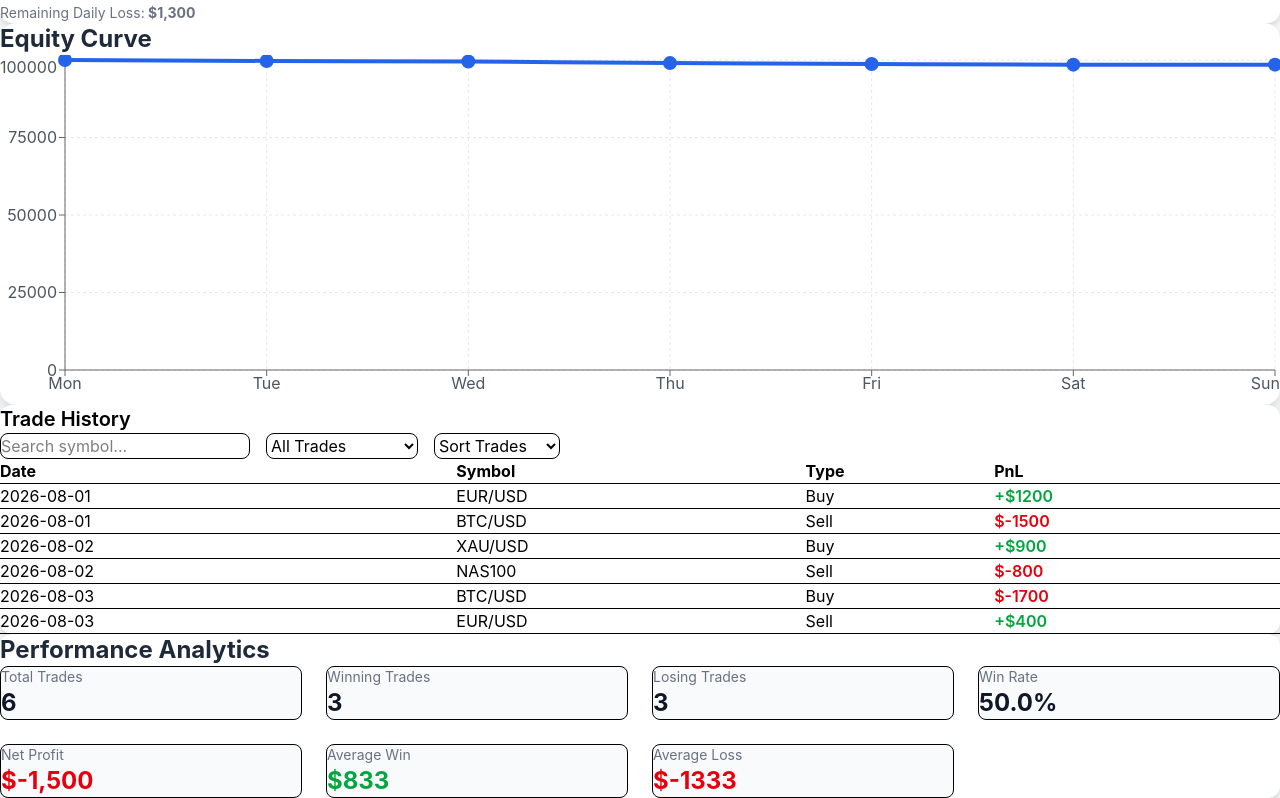
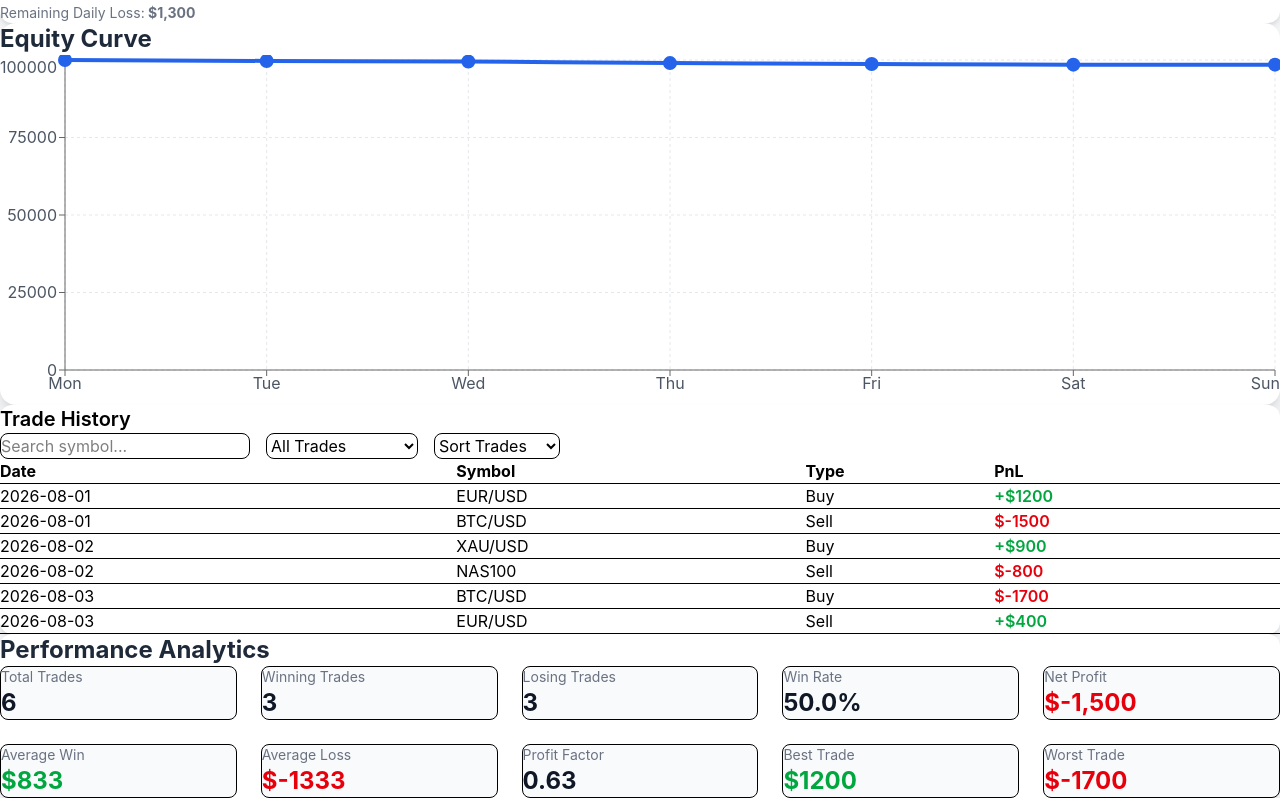
Before and after one commit to nehau072/Trading-risk-dashboard, a React (Vite) app: page / in a window 1280 px wide. Shown: the part 313-1111 px from the top of the page. Built offline with nearby package versions, Linux system fonts and the light colour scheme.

Commit message:
Complete performance analytics dashboard

```diff
--- a/src/components/Dashboard/PerformanceAnalytics.jsx
+++ b/src/components/Dashboard/PerformanceAnalytics.jsx
@@ -1,104 +1,209 @@
 import trades from "../../data/trades";
 
 function PerformanceAnalytics() {
+
   const totalTrades = trades.length;
+
 
   const winningTrades = trades.filter(
     (trade) => trade.pnl > 0
   );
 
+
   const losingTrades = trades.filter(
     (trade) => trade.pnl < 0
   );
 
+
   const totalWins = winningTrades.length;
   const totalLosses = losingTrades.length;
 
-  const winRate = ((totalWins / totalTrades) * 100).toFixed(1);
+
+
+  const winRate =
+    totalTrades > 0
+      ? ((totalWins / totalTrades) * 100).toFixed(1)
+      : 0;
+
+
 
   const netProfit = trades.reduce(
     (sum, trade) => sum + trade.pnl,
     0
   );
 
+
+
   const avgWin =
     totalWins > 0
       ? (
-          winningTrades.reduce((sum, trade) => sum + trade.pnl, 0) /
-          totalWins
+          winningTrades.reduce(
+            (sum, trade) => sum + trade.pnl,
+            0
+          ) / totalWins
         ).toFixed(0)
       : 0;
+
+
 
   const avgLoss =
     totalLosses > 0
       ? (
-          losingTrades.reduce((sum, trade) => sum + trade.pnl, 0) /
-          totalLosses
+          losingTrades.reduce(
+            (sum, trade) => sum + trade.pnl,
+            0
+          ) / totalLosses
         ).toFixed(0)
       : 0;
 
+
+
+  const grossProfit = winningTrades.reduce(
+    (sum, trade) => sum + trade.pnl,
+    0
+  );
+
+
+  const grossLoss = Math.abs(
+    losingTrades.reduce(
+      (sum, trade) => sum + trade.pnl,
+      0
+    )
+  );
+
+
+
+  const profitFactor =
+    grossLoss > 0
+      ? (grossProfit / grossLoss).toFixed(2)
+      : 0;
+
+
+
+  const bestTrade = Math.max(
+    ...trades.map((trade) => trade.pnl)
+  );
+
+
+  const worstTrade = Math.min(
+    ...trades.map((trade) => trade.pnl)
+  );
+
+
+
   const analytics = [
+
     {
       title: "Total Trades",
       value: totalTrades,
     },
+
     {
       title: "Winning Trades",
       value: totalWins,
     },
+
     {
       title: "Losing Trades",
       value: totalLosses,
     },
+
     {
       title: "Win Rate",
       value: `${winRate}%`,
     },
+
     {
       title: "Net Profit",
       value: `$${netProfit.toLocaleString()}`,
-      color: netProfit >= 0 ? "text-green-600" : "text-red-600",
+      color:
+        netProfit >= 0
+          ? "text-green-600"
+          : "text-red-600",
     },
+
     {
       title: "Average Win",
       value: `$${avgWin}`,
       color: "text-green-600",
     },
+
     {
       title: "Average Loss",
       value: `$${avgLoss}`,
       color: "text-red-600",
     },
+
+    {
+      title: "Profit Factor",
+      value: profitFactor,
+    },
+
+    {
+      title: "Best Trade",
+      value: `$${bestTrade}`,
+      color: "text-green-600",
+    },
+
+    {
+      title: "Worst Trade",
+      value: `$${worstTrade}`,
+      color: "text-red-600",
+    },
+
   ];
 
+
+
   return (
+
     <div className="bg-white rounded-xl shadow-md p-6 mt-8">
+
       <h2 className="text-2xl font-bold text-gray-800 mb-6">
         Performance Analytics
       </h2>
 
-      <div className="grid grid-cols-1 sm:grid-cols-2 lg:grid-cols-4 gap-6">
+
+
+      <div className="grid grid-cols-1 sm:grid-cols-2 md:grid-cols-3 lg:grid-cols-5 gap-6">
+
+
         {analytics.map((item) => (
+
           <div
             key={item.title}
             className="border rounded-lg p-4 bg-gray-50"
           >
+
             <p className="text-sm text-gray-500">
               {item.title}
             </p>
+
 
             <h3
               className={`text-2xl font-bold mt-2 ${
                 item.color || "text-gray-900"
               }`}
             >
+
               {item.value}
+
             </h3>
+
+
           </div>
+
         ))}
+
+
       </div>
+
+
     </div>
+
   );
+
 }
 
+
 export default PerformanceAnalytics;
```
